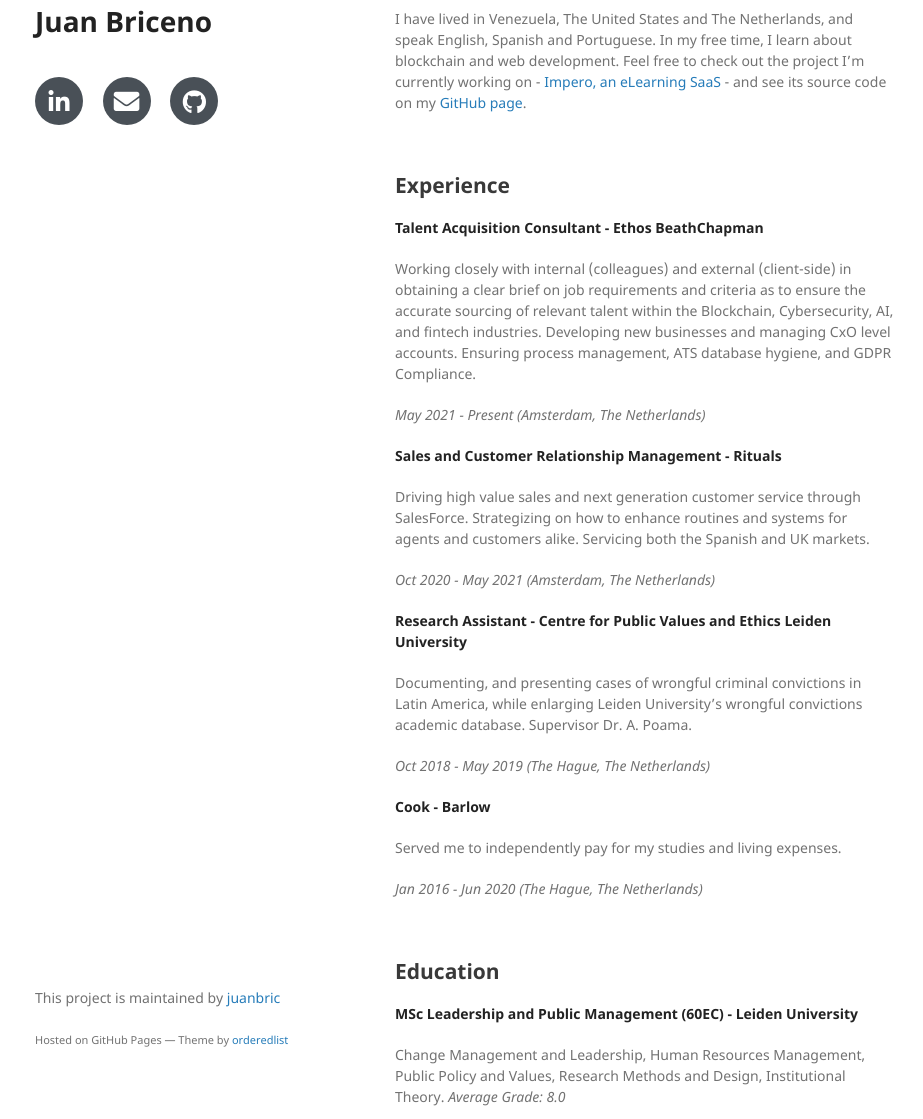
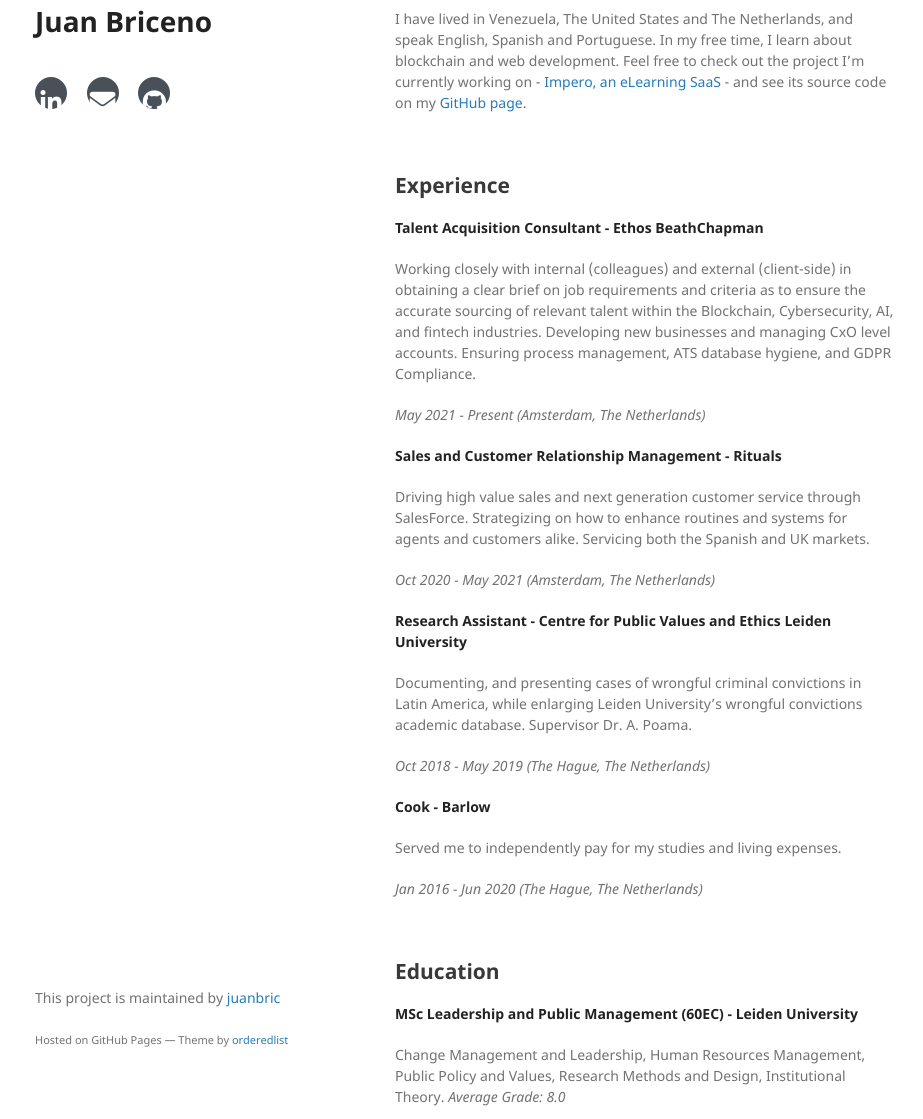
Before and after one commit to juanbric/homepage, a Jekyll site: the page built from index.md, in a window 1280 px wide and 1400 px high. Shown: the part 281-1400 px from the top of the window, without its empty margins (175-1098 px from the left). Built offline with Jekyll 4.4.1, drawn with Linux system fonts in a browser that asks for light colours; nearby versions of some CDN libraries; our own code applies the rules of GitHub Pages for plain Markdown files; a style sheet for code colours, icons or effects is not loaded.

Commit message:
Update jekyll-theme-minimal.scss

```diff
--- a/_sass/jekyll-theme-minimal.scss
+++ b/_sass/jekyll-theme-minimal.scss
@@ -205,8 +205,8 @@ hr {
 .social-icons a{
   margin: 0 auto;
   display:inline-block;
-  height:3rem;
-  width:3rem;
+  height:2rem;
+  width:2rem;
   background-color:#495057;color:#fff!important;border-radius:100%;text-align:center;font-size:1.5rem;line-height:3.1rem;margin-right:1rem}.social-icons a:last-child{margin-right:0}.social-icons a:hover{background-color:#000000}
 
 
```
